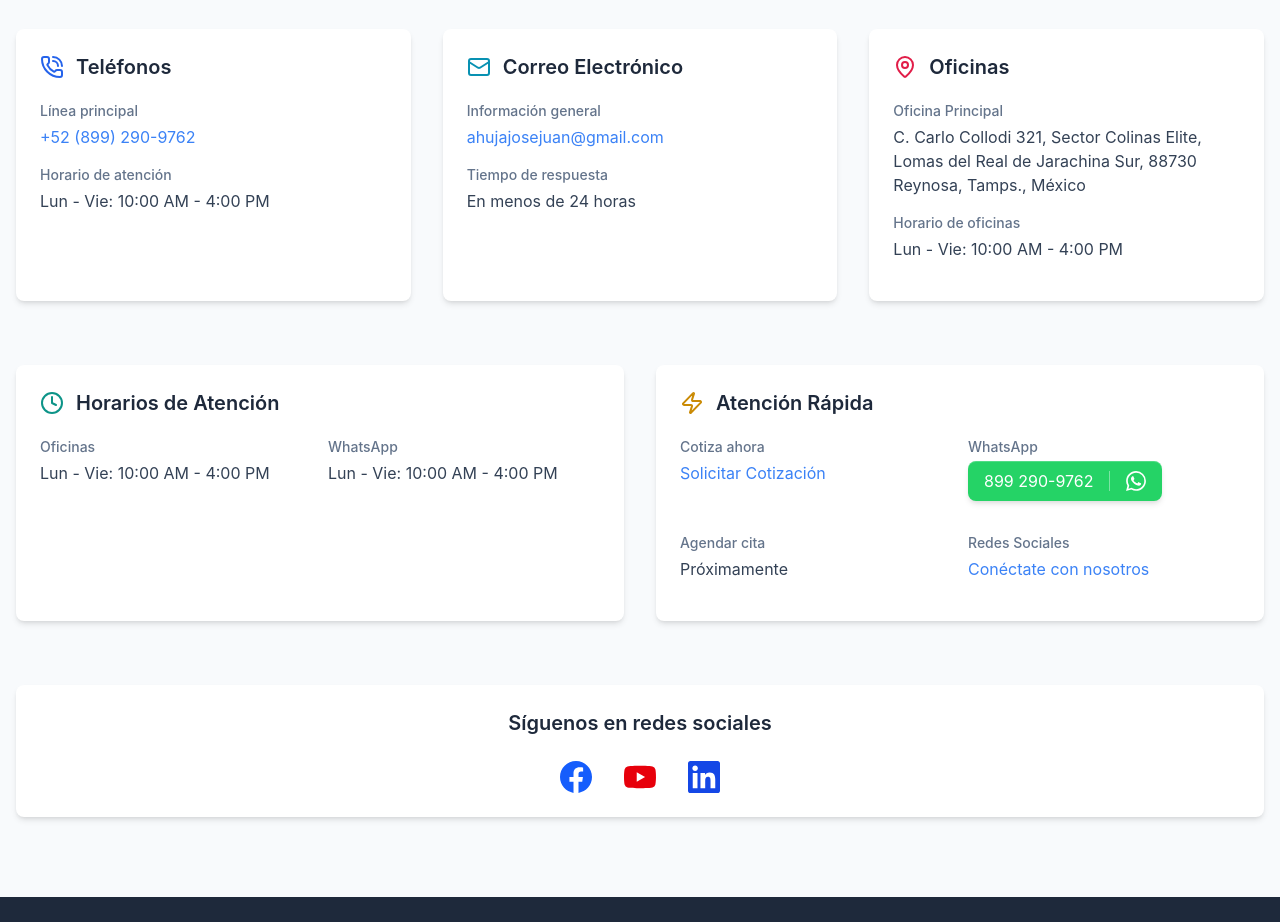
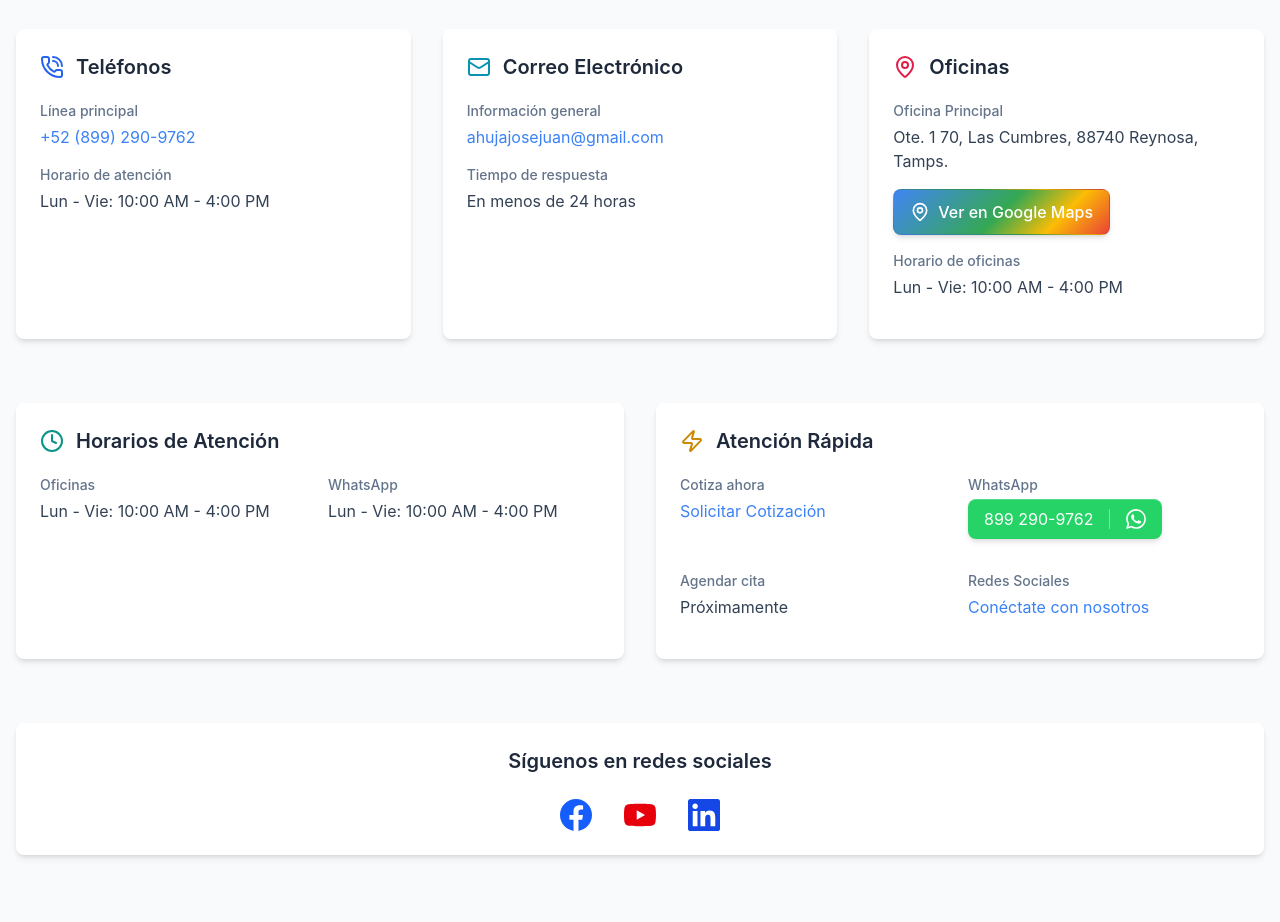
Before and after one commit to milojarow/web-blindando, a Next.js app: page / in a window 1280 px wide. Shown: the part 3400-4322 px from the top of the page. Built offline with nearby package versions, Linux system fonts and the light colour scheme.

Commit message:
Add Google Maps button in Contáctanos section

```diff
--- a/app/page.js
+++ b/app/page.js
@@ -480,9 +480,24 @@ export default function Home() {
             >
               <ContactItem
                 title="Oficina Principal"
-                content="C. Carlo Collodi 321, Sector Colinas Elite, Lomas del Real de Jarachina Sur, 88730 Reynosa, Tamps., México"
+                content="Ote. 1 70, Las Cumbres, 88740 Reynosa, Tamps."
                 isLink={false}
               />
+              <div className="mt-2 mb-4">
+                <a
+                  href="https://maps.app.goo.gl/Ta5PveHfWEhSbodK6"
+                  target="_blank"
+                  rel="noopener noreferrer"
+                  className="inline-flex items-center gap-2 text-white font-medium rounded-lg px-4 py-2.5 transition-all shadow-md hover:shadow-lg"
+                  style={{
+                    background: "linear-gradient(135deg, #4285F4 0%, #34A853 50%, #FBBC05 75%, #EA4335 100%)",
+                    border: "1px solid rgba(0,0,0,0.1)"
+                  }}
+                >
+                  <MapPin size={20} />
+                  <span>Ver en Google Maps</span>
+                </a>
+              </div>
               <ContactItem
                 title="Horario de oficinas"
                 content="Lun - Vie: 10:00 AM - 4:00 PM"
--- a/libs/mongo.js
+++ b/libs/mongo.js
@@ -0,0 +1,37 @@
+import { MongoClient, ServerApiVersion } from "mongodb";
+
+// Verificar que existe la variable de entorno
+if (!process.env.MONGO_URI) {
+  throw new Error('Invalid/Missing environment variable: "MONGO_URI"');
+}
+
+const uri = process.env.MONGO_URI;
+const options = {
+  serverApi: {
+    version: ServerApiVersion.v1,
+    strict: true,
+    deprecationErrors: true,
+  },
+};
+
+// Cliente global compartido para reutilización de conexiones
+let clientPromise;
+
+// En desarrollo, usamos una variable global para preservar la conexión
+// entre recargas de módulos causadas por HMR (Hot Module Replacement)
+if (process.env.NODE_ENV === "development") {
+  // En este ámbito, `global` es el objeto global de Node.js
+  if (!global._mongoClientPromise) {
+    const client = new MongoClient(uri, options);
+    global._mongoClientPromise = client.connect();
+  }
+  clientPromise = global._mongoClientPromise;
+} else {
+  // En producción, es mejor no usar una variable global
+  const client = new MongoClient(uri, options);
+  clientPromise = client.connect();
+}
+
+// Exportamos la promesa clientPromise - así la resolveremos solo
+// cuando sea necesario usar la conexión
+export default clientPromise;
--- a/package.json
+++ b/package.json
@@ -11,6 +11,7 @@
   "dependencies": {
     "daisyui": "^4.4.19",
     "lucide-react": "^0.510.0",
+    "mongodb": "^6.16.0",
     "next": "15.3.2",
     "next-auth": "^5.0.0-beta.4",
     "react": "^19.0.0",
```
Also changed, not shown: 1 other file (tests, documents, lock files or other folders).
